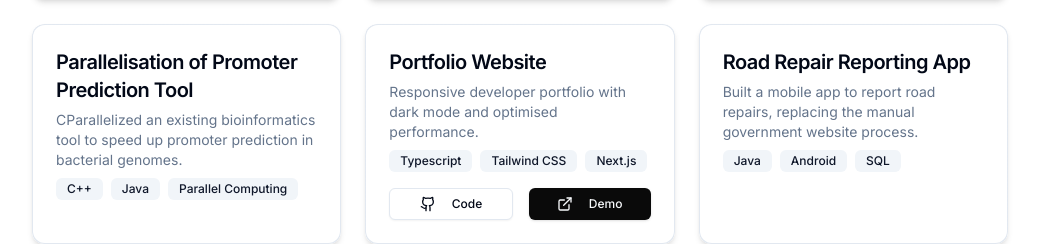
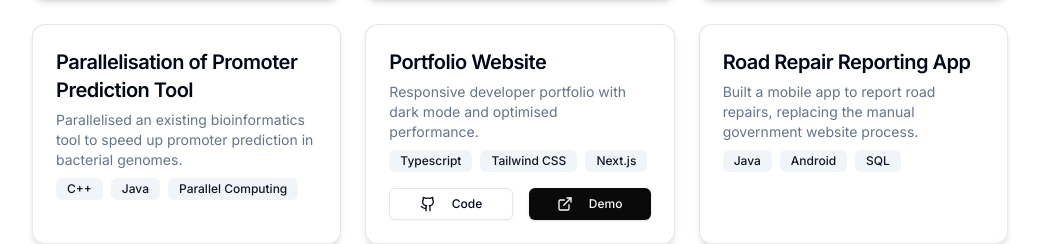
Before and after one commit to jadennguyen04/PortfolioWebsite, a Next.js app in the folder website/: page / in a window 1280 px wide. Shown: the part 1787-2031 px from the top of the page, without its empty margins (120-1159 px from the left). Built offline with nearby package versions, Linux system fonts and the light colour scheme.

Commit message:
Fixed typo

```diff
--- a/website/components/projects-section.tsx
+++ b/website/components/projects-section.tsx
@@ -40,7 +40,7 @@ const projects = [
   },
   {
     title: "Parallelisation of Promoter Prediction Tool",
-    description: "CParallelized an existing bioinformatics tool to speed up promoter prediction in bacterial genomes.",
+    description: "Parallelised an existing bioinformatics tool to speed up promoter prediction in bacterial genomes.",
     image: "/placeholder.svg?height=400&width=600",
     tags: ["C++", "Java", "Parallel Computing"],
     demoLink: "#",
```
